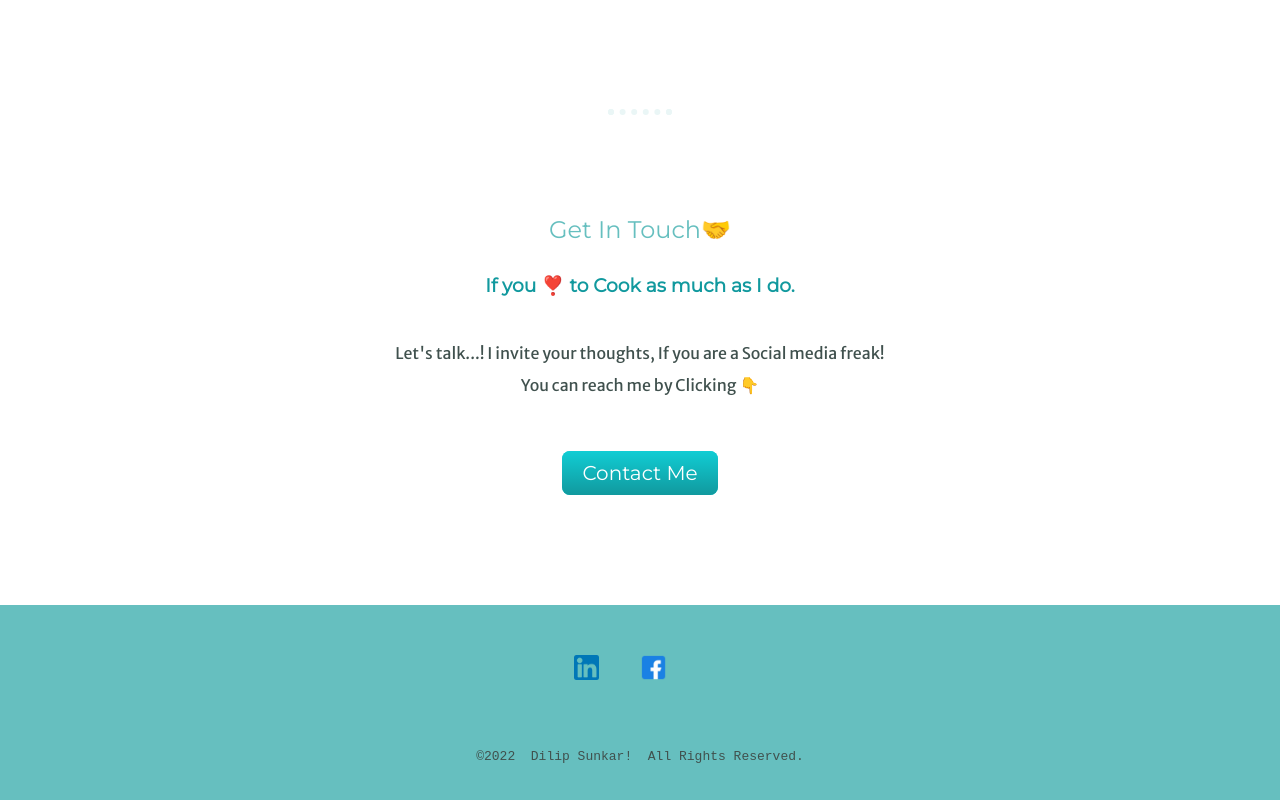
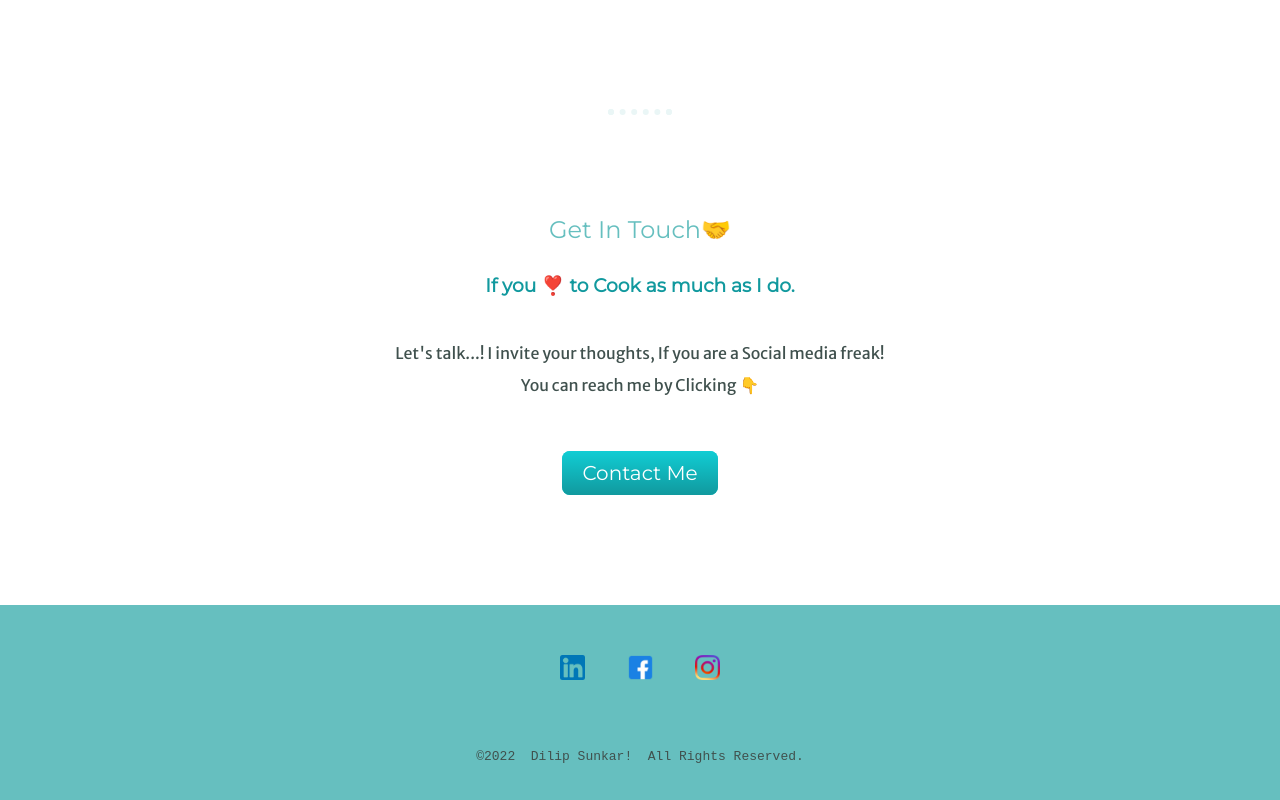
Before and after one commit to DILIPKUMARSUNKARI/dk, a plain HTML site: page index.html in a window 1280 px wide. Shown: the part 2260-3060 px from the top of the page. Drawn offline with Linux system fonts and the light colour scheme.

Commit message:
Update index.html

```diff
--- a/index.html
+++ b/index.html
@@ -58,7 +58,7 @@
     <div class="bottom-container">
         <a class="linked-in" href="https://www.linkedin.com/in/dilip-kumar-sunkari-07084b15a/"><img src="./linkedin.png" alt="linked-in" width="25" height="25"></a>
         <a class="footer-link" href="https://www.facebook.com/dilip.nani.96"><img src="./facebook-logo-0.png" alt="facebook" width="25" height="25"></a>
-        <a class="footer-link" href="https://www.instagram.com/dilip_nani_51/?hl=en><img src="./instagram logo.png" alt="facebook" width="25" height="25"></a>
+        <a class="footer-link" href="https://www.instagram.com/dilip_nani_51/?hl=en"><img src="./instagram logo.png" alt="Instagram" width="25" height="25"></a>
         <p class="copy"><pre>©2022  Dilip Sunkar!  All Rights Reserved.</pre></p>
     </div>
 </body>
```
